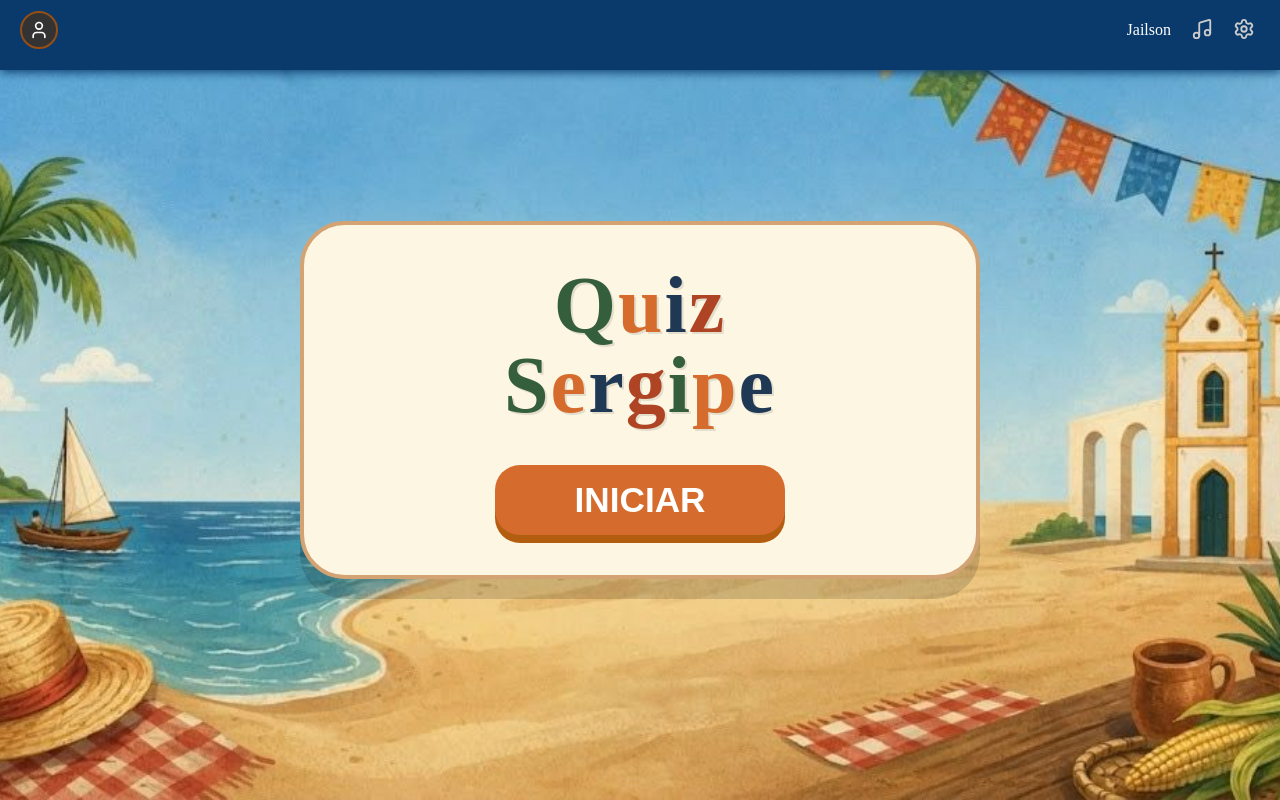
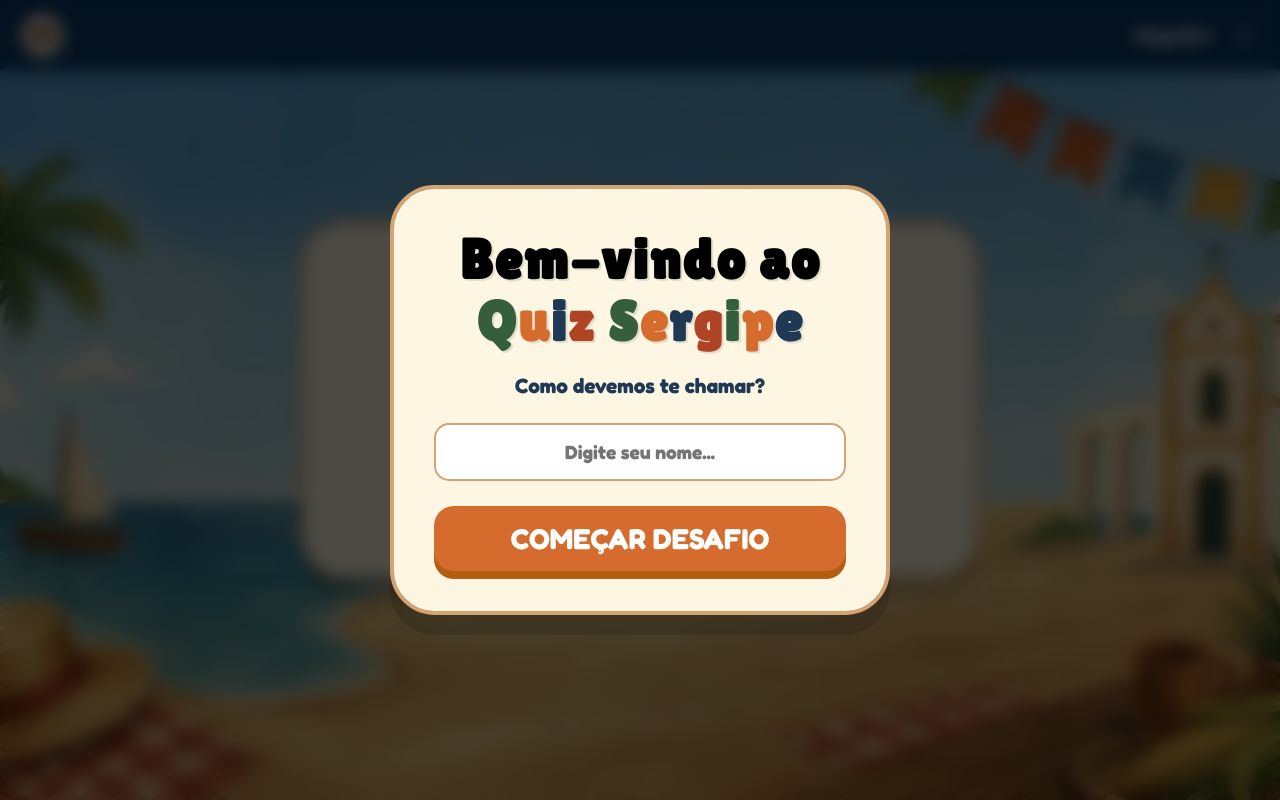
Before and after one commit to x-Tito/Quiz-sergipe, a React (Vite) app: page / in a window 1280 px wide. Built offline with nearby package versions, Linux system fonts and the light colour scheme.

Commit message:
Adicionado a mensagem inicial e estrutura final da navbar

```diff
--- a/src/App.jsx
+++ b/src/App.jsx
@@ -1,23 +1,34 @@
+import { useState, useRef } from "react";
 import { BrowserRouter, Routes, Route, useLocation } from "react-router-dom";
-import Navbar from "./pages/Navbar"; // Mudando de components para pages
+
+// Importação dos seus componentes e páginas
+import Navbar from "./pages/Navbar";
 import Home from "./pages/Home";
 import Fases from "./pages/Fases";
 import TelaCaranguejo from "./pages/Tela-Caranguejo";
+import ModalNome from "./pages/ModalNome";
 
-// Criamos esse componente para a lógica funcionar
-function MainContent() {
+// Áudio (ajustado para o nome do seu arquivo no VS Code)
+import temaJogo from './assets/Audio/tema-jogo.mp3.mp3';
+
+function MainContent({ isMuted, toggleMusic, playerName }) {
   const location = useLocation();
-
-  // A Navbar só renderiza se o caminho for exatamente "/"
   const mostrarNavbar = location.pathname === "/";
 
   return (
     <>
-      {mostrarNavbar && <Navbar />}
+      {/* Passamos o nome do jogador para a Navbar exibir no topo */}
+      {mostrarNavbar && (
+        <Navbar
+          playerName={playerName}
+          isMuted={isMuted}
+          toggleMusic={toggleMusic}
+        />
+      )}
 
       <Routes>
         <Route path="/" element={<Home />} />
-        <Route path="/Fases" element={<Fases />} />
+        <Route path="/fases" element={<Fases />} />
         <Route path="/caranguejo" element={<TelaCaranguejo />} />
       </Routes>
     </>
@@ -25,9 +36,42 @@ function MainContent() {
 }
 
 function App() {
+  const [isMuted, setIsMuted] = useState(true);
+  const [playerName, setPlayerName] = useState("Jogador");
+
+  // Definimos como TRUE para o modal aparecer sempre no início
+  const [mostrarModal, setMostrarModal] = useState(true);
+
+  const audioRef = useRef(new Audio(temaJogo));
+
+  // Função chamada quando o usuário clica em "Começar Desafio" no Modal
+  const handleConfirmarNome = (nome) => {
+    setPlayerName(nome);
+    setMostrarModal(false); // Fecha o modal
+  };
+
+  const toggleMusic = () => {
+    const audio = audioRef.current;
+    audio.loop = true;
+    if (isMuted) {
+      audio.play().catch(e => console.log("Erro áudio:", e));
+      setIsMuted(false);
+    } else {
+      audio.pause();
+      setIsMuted(true);
+    }
+  };
+
   return (
     <BrowserRouter>
-      <MainContent />
+      {/* O Modal precisa estar aqui para ser renderizado */}
+      {mostrarModal && <ModalNome aoConfirmar={handleConfirmarNome} />}
+
+      <MainContent
+        isMuted={isMuted}
+        toggleMusic={toggleMusic}
+        playerName={playerName}
+      />
     </BrowserRouter>
   );
 }
--- /dev/null
+++ b/src/pages/ModalNome.css
@@ -0,0 +1,134 @@
+/* Importando as fontes usadas na sua Home ( Fredoka e Lilita One) */
+@import url('https://fonts.googleapis.com/css2?family=Fredoka:wght@700&family=Lilita+One&display=swap');
+
+:root {
+  /* Mantendo suas cores fiéis */
+  --color-green: #345E3C;
+  --color-orange: #D56B2C;
+  --color-blue: #1F3955;
+  --color-red: #AF4425;
+  --color-card-bg: #FDF6E3;
+  --color-card-border: #D4A373;
+  --color-btn-shadow: #B35D10;
+}
+
+.modal-overlay {
+  position: fixed;
+  top: 0;
+  left: 0;
+  width: 100vw;
+  height: 100dvh;
+  background: rgba(0, 0, 0, 0.7);
+  backdrop-filter: blur(8px);
+  display: flex;
+  justify-content: center;
+  align-items: center;
+  z-index: 9999;
+}
+
+.modal-content {
+  background-color: var(--color-card-bg); /* Fundo da Home */
+  border: 4px solid var(--color-card-border); /* Borda da Home */
+  border-radius: 45px;
+  padding: 40px;
+  text-align: center;
+  box-shadow: 0 20px 0px rgba(0, 0, 0, 0.15);
+  width: 90%;
+  max-width: 500px;
+  box-sizing: border-box; /* Garante que padding não estoure a largura */
+}
+
+/* --- TÍTULO (Onde estava o problema) --- */
+.modal-titulo-personalizado {
+  font-family: 'Lilita One', cursive; /* Fonte do título da Home */
+  font-size: 3.5rem; /* Tamanho grande para Desktop */
+  letter-spacing: 2px;
+  line-height: 1.1;
+  margin-top: 0;
+  margin-bottom: 20px;
+  filter: drop-shadow(2px 2px 0px rgba(0,0,0,0.1));
+  display: inline-block; /* Ajuda na renderização responsiva */
+}
+
+/* Classes de cores fiéis ao seu Home.css */
+.letter-green  { color: var(--color-green); }
+.letter-orange { color: var(--color-orange); }
+.letter-blue   { color: var(--color-blue); }
+.letter-red    { color: var(--color-red); }
+
+/* --- OUTROS ELEMENTOS --- */
+.modal-subtitulo {
+  font-family: 'Fredoka', sans-serif;
+  color: var(--color-blue);
+  font-size: 1.3rem;
+  margin-bottom: 25px;
+  font-weight: 500;
+}
+
+.modal-input {
+  font-family: 'Fredoka', sans-serif;
+  width: 100%;
+  padding: 15px;
+  border-radius: 15px;
+  border: 2px solid var(--color-card-border);
+  font-size: 1.2rem;
+  margin-bottom: 25px;
+  outline: none;
+  text-align: center;
+  box-sizing: border-box;
+}
+
+.btn-modal-iniciar {
+  font-family: 'Fredoka', sans-serif;
+  background-color: var(--color-orange);
+  color: #fff;
+  font-size: 1.8rem;
+  font-weight: 700;
+  padding: 15px 40px;
+  border: none;
+  border-radius: 20px;
+  cursor: pointer;
+  box-shadow: 0 8px 0 var(--color-btn-shadow); /* Efeito 3D */
+  transition: all 0.1s;
+  width: 100%;
+}
+
+.btn-modal-iniciar:active {
+  transform: translateY(4px);
+  box-shadow: 0 4px 0 var(--color-btn-shadow);
+}
+
+/* =========================================
+   === AJUSTE PARA MOBILE (Telas até 480px) ===
+   ========================================= */
+@media (max-width: 480px) {
+  .modal-content {
+    padding: 30px 15px; /* Reduz o padding lateral para ganhar espaço */
+    border-radius: 30px; /* Bordas um pouco menores no mobile */
+  }
+
+  .modal-titulo-personalizado {
+    font-size: 2.2rem; /* Reduz o tamanho do título para caber no card */
+    margin-bottom: 15px;
+    line-height: 1.2;
+  }
+
+  .modal-subtitulo {
+    font-size: 1.1rem;
+    margin-bottom: 20px;
+  }
+
+  .modal-input {
+    font-size: 1.1rem;
+    padding: 12px;
+    margin-bottom: 20px;
+    border-radius: 10px;
+  }
+
+  .btn-modal-iniciar {
+    font-size: 1.5rem; /* Diminui um pouco o botão para não esmagar o texto */
+    padding: 12px 20px;
+    border-radius: 15px;
+    box-shadow: 0 6px 0 var(--color-btn-shadow); /* Ajusta a sombra 3D */
+  }
+}
--- /dev/null
+++ b/src/pages/ModalNome.jsx
@@ -0,0 +1,51 @@
+import React, { useState } from 'react';
+import './ModalNome.css';
+
+function ModalNome({ aoConfirmar }) {
+  const [nome, setNome] = useState('');
+
+  const handleSubmit = (e) => {
+    e.preventDefault();
+    aoConfirmar(nome.trim() !== "" ? nome : "Jogador");
+  };
+
+  return (
+    <div className="modal-overlay">
+      <div className="modal-content">
+        <h2 className="modal-titulo-personalizado">
+          Bem-vindo ao <br />
+          <span className="letter-green">Q</span>
+          <span className="letter-orange">u</span>
+          <span className="letter-blue">i</span>
+          <span className="letter-red">z</span>
+          <span> </span>
+          <span className="letter-green">S</span>
+          <span className="letter-orange">e</span>
+          <span className="letter-blue">r</span>
+          <span className="letter-red">g</span>
+          <span className="letter-green">i</span>
+          <span className="letter-orange">p</span>
+          <span className="letter-blue">e</span>
+        </h2>
+
+        <p className="modal-subtitulo">Como devemos te chamar?</p>
+
+        <form onSubmit={handleSubmit}>
+          <input
+            type="text"
+            className="modal-input"
+            placeholder="Digite seu nome..."
+            value={nome}
+            onChange={(e) => setNome(e.target.value)}
+            autoFocus
+          />
+          <button type="submit" className="btn-modal-iniciar">
+            COMEÇAR DESAFIO
+          </button>
+        </form>
+      </div>
+    </div>
+  );
+}
+
+export default ModalNome;
--- a/src/pages/Navbar.css
+++ b/src/pages/Navbar.css
@@ -1,24 +1,26 @@
-/* Reset básico para evitar quebras */
+/* Importação das fontes do projeto */
+@import url('https://fonts.googleapis.com/css2?family=Fredoka:wght@700&family=Lilita+One&display=swap');
+
 .navbar {
   width: 100%;
   height: 70px;
   background-color: #0a3a6b;
   color: white;
   position: fixed; /* Mantém a barra no topo ao rolar */
-  top: 0 ;
+  top: 0;
   left: 0;
   z-index: 1000;
-  box-shadow: 0 2px 10px #0a3a6b;
+  box-shadow: 0 2px 10px rgba(10, 58, 107, 0.5);
 }
 
 .nav-container {
-  max-width: 100%; /* Limita a largura em telas grandes */
-  margin: 0 auto;    /* Centraliza o conteúdo */
+  max-width: 100%;
+  margin: 0 auto;
   display: flex;
   justify-content: space-between;
   align-items: center;
   padding: 0 20px;
-  height: 60px;
+  height: 70px; /* Alinhado com a altura da navbar */
 }
 
 .nav-left, .nav-right {
@@ -26,28 +28,40 @@
   align-items: center;
 }
 
+/* Círculo do Perfil (Unificado e corrigido) */
 .profile-circle {
-  width: 38px;
-  height: 38px;
-  background-color: #333;
+  width: 45px;
+  height: 45px;
   border-radius: 50%;
+  overflow: hidden; /* Garante que a imagem não saia do círculo */
   display: flex;
   justify-content: center;
   align-items: center;
-  border: 2px solid #974e13; /* Cor de destaque (ouro/Sergipe) */
+  border: 2px solid #D4A373; /* Cor de borda combinando com o card da Home */
+  background-color: #333;
+}
+
+.profile-img {
+  width: 100%;
+  height: 100%;
+  object-fit: cover; /* Foto sem distorção */
 }
 
 .nav-right {
   gap: 15px;
 }
 
+/* --- NOME DO JOGADOR (Fonte idêntica ao Logo) --- */
 .player-name {
-  font-weight: 100;
-  font-size: 1rem;
-  max-width: 120px; /* Evita que nomes gigantes empurrem os ícones */
+  font-family: 'Lilita One', cursive; /* Mesma fonte do Quiz Sergipe */
+  font-size: 1.3rem;
+  letter-spacing: 1px;
+  color: white;
+  max-width: 150px;
   white-space: nowrap;
   overflow: hidden;
-  text-overflow: ellipsis; /* Coloca "..." se o nome for longo */
+  text-overflow: ellipsis; /* "..." para nomes longos */
+  filter: drop-shadow(2px 2px 0px rgba(0, 0, 0, 0.2)); /* Sombra leve para destaque */
 }
 
 .nav-icons {
@@ -62,6 +76,8 @@
   cursor: pointer;
   padding: 5px;
   transition: color 0.3s, transform 0.2s;
+  display: flex;
+  align-items: center;
 }
 
 .icon-btn:hover {
@@ -69,24 +85,39 @@
   transform: scale(1.1);
 }
 
+/* Animação para quando a música estiver tocando */
+.playing {
+  animation: pulse 2s infinite;
+  color: #2ecc71; /* Verde quando ativo */
+}
+
+@keyframes pulse {
+  0% { transform: scale(1); }
+  50% { transform: scale(1.15); }
+  100% { transform: scale(1); }
+}
+
 /* --- RESPONSIVIDADE (MOBILE) --- */
-
 @media (max-width: 480px) {
   .nav-container {
-    padding: 0px 10px;
+    padding: 0 10px;
   }
 
   .player-name {
-    font-size: 0.9rem;
-    max-width: 80px; /* Espaço menor para o nome no celular */
+    font-size: 1.1rem;
+    max-width: 90px;
   }
 
   .nav-icons {
-    gap: 10px;
+    gap: 5px;
   }
 
   .profile-circle {
-    width: 34px;
-    height: 34px;
+    width: 38px;
+    height: 38px;
+  }
+
+  .navbar {
+    height: 60px;
   }
 }
--- a/src/pages/Navbar.jsx
+++ b/src/pages/Navbar.jsx
@@ -1,27 +1,25 @@
-import { User, Music, Settings } from 'lucide-react';
+import { Music, Music2 } from 'lucide-react';
 import './Navbar.css';
+import ProfileImg from "../Imagens/profile.jpeg";
 
-function Navbar({ playerName }) {
+function Navbar({ playerName, isMuted, toggleMusic }) {
   return (
     <nav className="navbar">
       <div className="nav-container">
-        {/* Lado Esquerdo: Perfil */}
         <div className="nav-left">
           <div className="profile-circle">
-            <User size={20} className="icon-user" />
+            <img src={ProfileImg} alt="Perfil" className="profile-img" />
           </div>
         </div>
 
-        {/* Lado Direito: Nome e Ações */}
         <div className="nav-right">
           <span className="player-name">{playerName || "Jailson"}</span>
-
           <div className="nav-icons">
-            <button className="icon-btn" title="Música">
-              <Music size={22} />
-            </button>
-            <button className="icon-btn" title="Configurações">
-              <Settings size={22} />
+            <button
+              className={`icon-btn ${!isMuted ? 'playing' : ''}`}
+              onClick={toggleMusic}
+            >
+              {isMuted ? <Music2 size={22} /> : <Music size={22} color="#2ecc71" />}
             </button>
           </div>
         </div>
```
Also changed, not shown: src/Imagens/Profile.jpeg (added), 1 other file (tests, documents, lock files or other folders).
